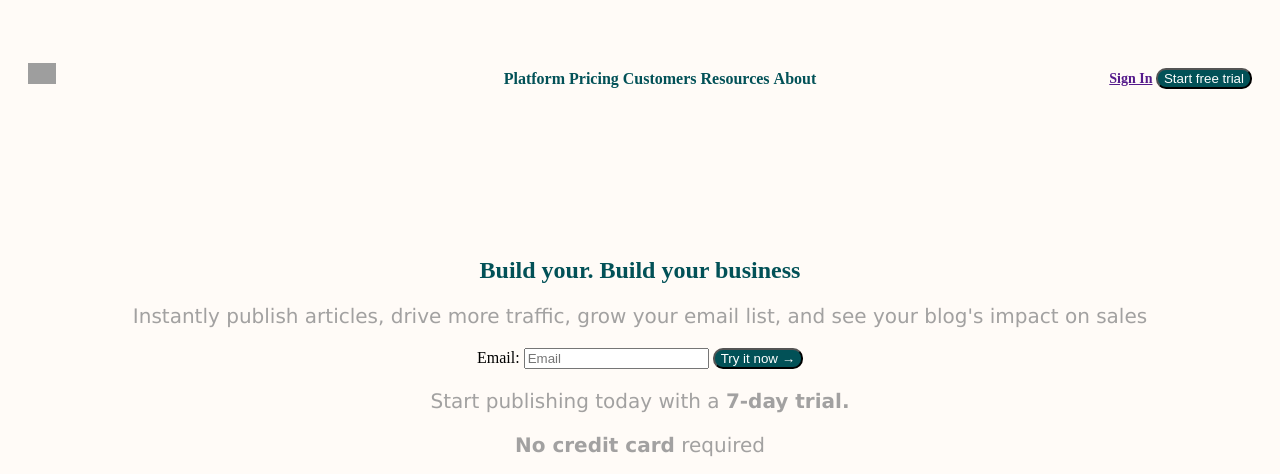
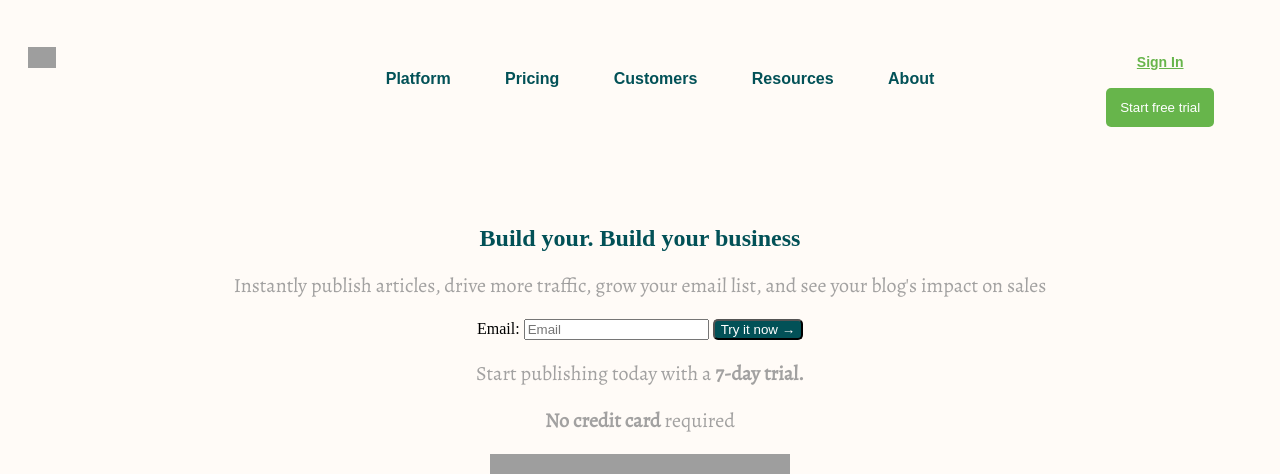
Before and after one commit to ArturAE/Project_Matcha, a plain HTML site: page index.html in a window 1280 px wide. Shown: the top 474 px of the page. Drawn offline with nearby package versions, Linux system fonts and the light colour scheme; grey boxes are pictures that could not be loaded.

Commit message:
Sesion 02 - Agregando barra de navegación

```diff
--- a/index.html
+++ b/index.html
@@ -7,6 +7,9 @@
     <meta name="viewport" content="width=device-width, initial-scale=1.0">
     <title>Matcha</title>
     <link rel="stylesheet" href="styles.css" type="text/css">
+    <link rel="preconnect" href="https://fonts.googleapis.com">
+    <link rel="preconnect" href="https://fonts.gstatic.com" crossorigin>
+    <link href="https://fonts.googleapis.com/css2?family=Alegreya&display=swap" rel="stylesheet">
 </head>
 
 <body>
--- a/styles.css
+++ b/styles.css
@@ -9,14 +9,14 @@ h1 {
 
 p {
     color: #8b8b8bcc;
-    font-family: Verdana, Arial, Helvetica;
+    font-family: 'Alegreya', serif;
     font-size: 20px;
 }
 
 button {
     color: #fff;
     background-color: #025157;
-    border-radius: 10px;
+    border-radius: 5px;
 }
 
 
@@ -25,6 +25,8 @@ button {
 .header {
     margin: 40px 20px 0;
     font-size: 0;
+    font-family: sans-serif;
+    height: 45px;
 }
 
 
@@ -38,7 +40,7 @@ button {
     vertical-align: middle;
 }
 
-li {
+header>nav>ul>li {
     display: inline;
 }
 
@@ -46,7 +48,7 @@ li {
     width: 15%;
 }
 
-.logo>img {
+.logo img {
     width: 15%;
 }
 
@@ -57,11 +59,31 @@ li {
     font-weight: 900;
 }
 
+.navbar ul>li {
+    margin: 0 25px;
+}
+
 .actions {
     width: 15%;
-    text-align: right;
+    text-align: center;
     font-size: 14px;
     font-weight: 600;
+}
+
+.actions>* {
+    margin: 0 10px;
+}
+
+.actions a {
+    color: #67b54b;
+}
+
+.actions button {
+    color: #fff;
+    background-color: #67b54b;
+    padding: 12px 14px;
+    border: none;
+    border-radius: 5px;
 }
 
 
```
